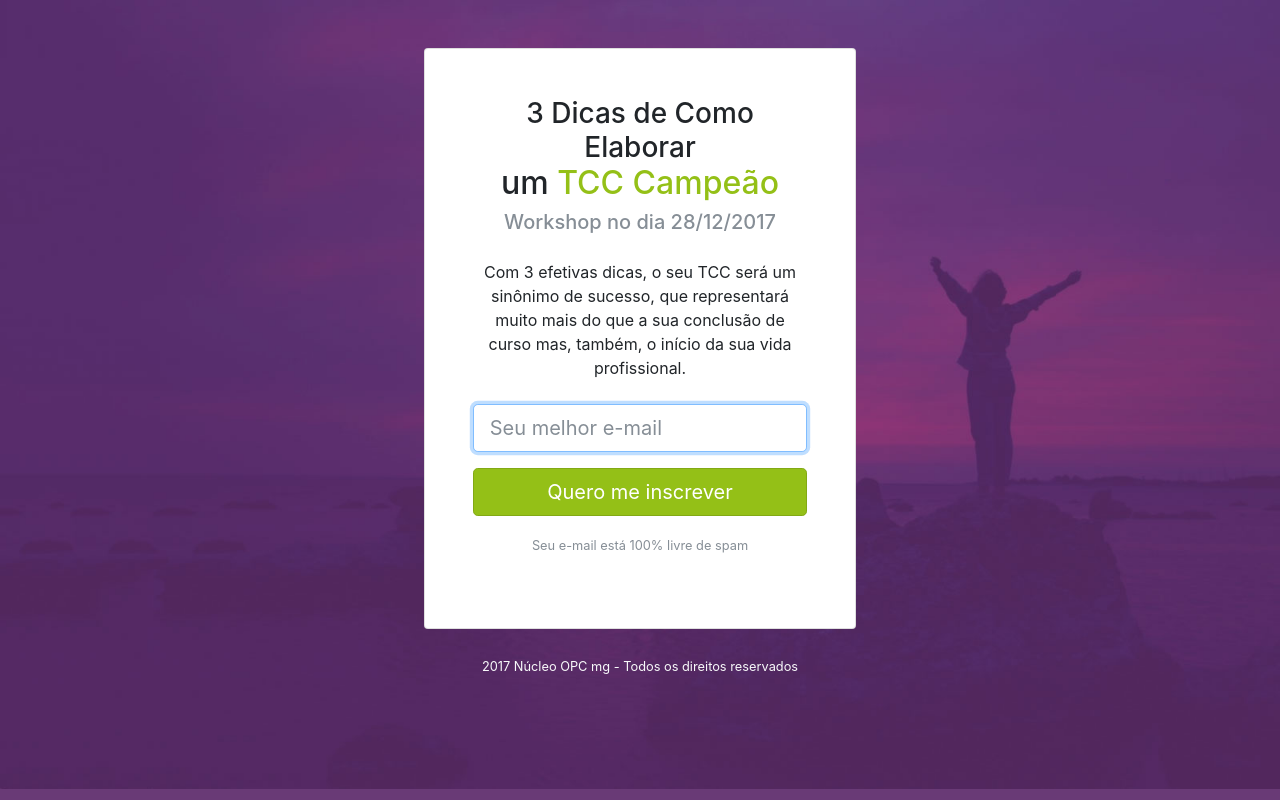
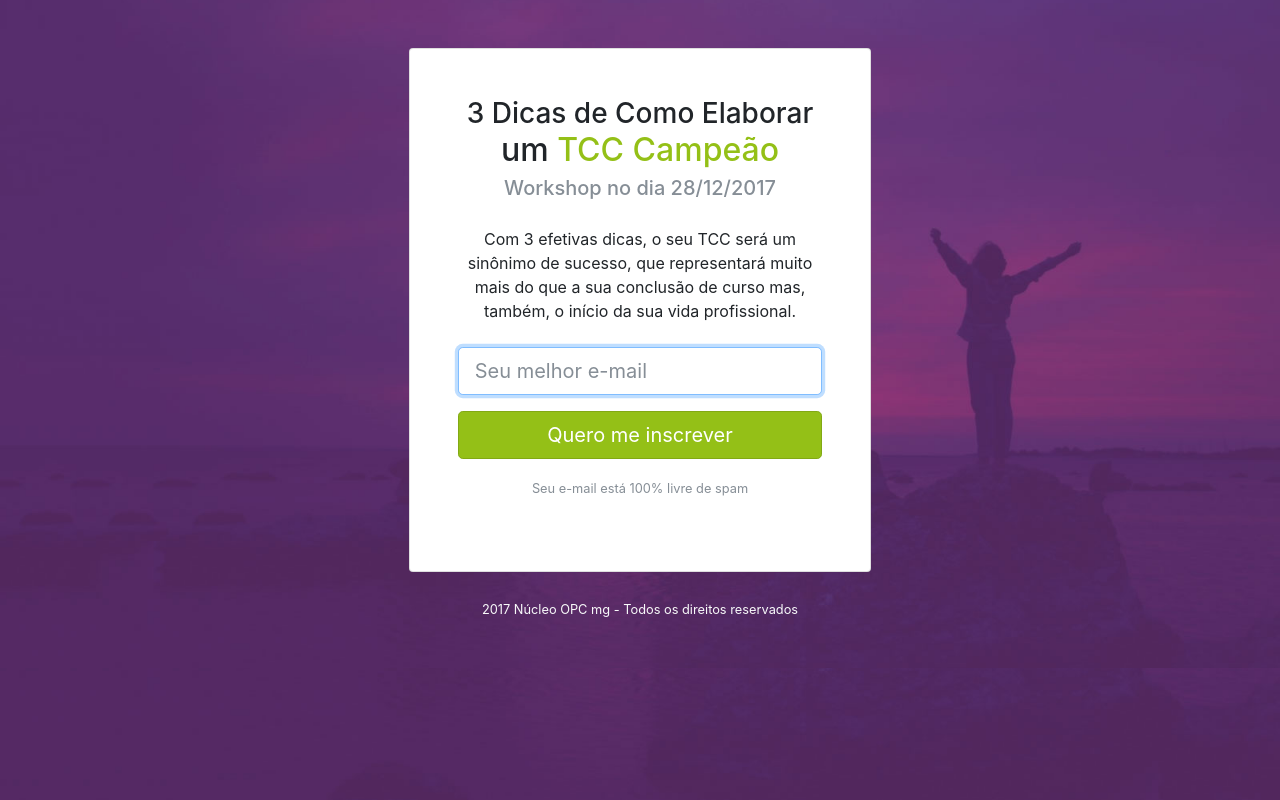
Before and after one commit to BrunoQuaresma/launch_pages, a PHP site: page / in a window 1280 px wide. Run offline with PHP 8.4, Linux system fonts and the light colour scheme; some libraries are stand-ins or nearby versions.

Commit message:
Add favicon file

```diff
--- a/subscribe/assets/styles/index.css
+++ b/subscribe/assets/styles/index.css
@@ -2,6 +2,7 @@ html,
 body {
   background: url('./../images/background.jpg') #693a76 no-repeat center center;
   background-size: cover;
+  min-height: 100%;
 }
 
 button {
@@ -12,6 +13,10 @@ img.img-rounded {
   border-radius: 9999px;
   width: 100%;
   display: block;
+}
+
+.overflow-hidden {
+  overflow: hidden;
 }
 
 .text-colored {
--- a/subscribe/index.php
+++ b/subscribe/index.php
@@ -7,6 +7,7 @@
   <meta charset="UTF-8">
   <meta name="viewport" content="width=device-width, initial-scale=1.0">
   <meta http-equiv="X-UA-Compatible" content="ie=edge">
+  <meta name="theme-color" content="#693a76" />
   <meta property="og:image" content="<?= SITE_URL ?>/assets/images/facebook-share.jpg">
   <meta property="og:image:type" content="image/jpeg">
   <meta property="og:image:width" content="1200">
@@ -21,8 +22,8 @@
   <?php include_once('./scripts/facebook_sdk.php') ?>
 
   <div class="container d-flex justify-content-center">
-    <div class="col-md-5">
-      <div class="card mt-5 mb-4 p-5">
+    <div class="col-12 col-lg-5 px-0">
+      <div class="card mt-3 mt-md-5 mb-3 mb-md-4 p-3 p-md-5">
         <h1 class="h3 text-center mb-4">
           3 Dicas de Como Elaborar<br>
           <strong class="h2">um <span class="text-colored">TCC Campeão</span></strong><br>
@@ -59,7 +60,7 @@
           <span class="h3">Sua inscrição foi realizada com sucesso!</span>
         </div>
 
-        <div>
+        <div class="overflow-hidden">
           <div
             class="fb-like"
             data-href="https://www.facebook.com/nucleopcmg"
@@ -73,7 +74,7 @@
         </div>
       </div><!-- ./card -->
 
-      <div class="text-center text-light mb-5">
+      <div class="text-center text-light mb-3 mb-md-5">
         <small>2017 Núcleo OPC mg - Todos os direitos reservados</small>
       </div>
     </div>
```
Also changed, not shown: subscribe/favicon.ico (added).
